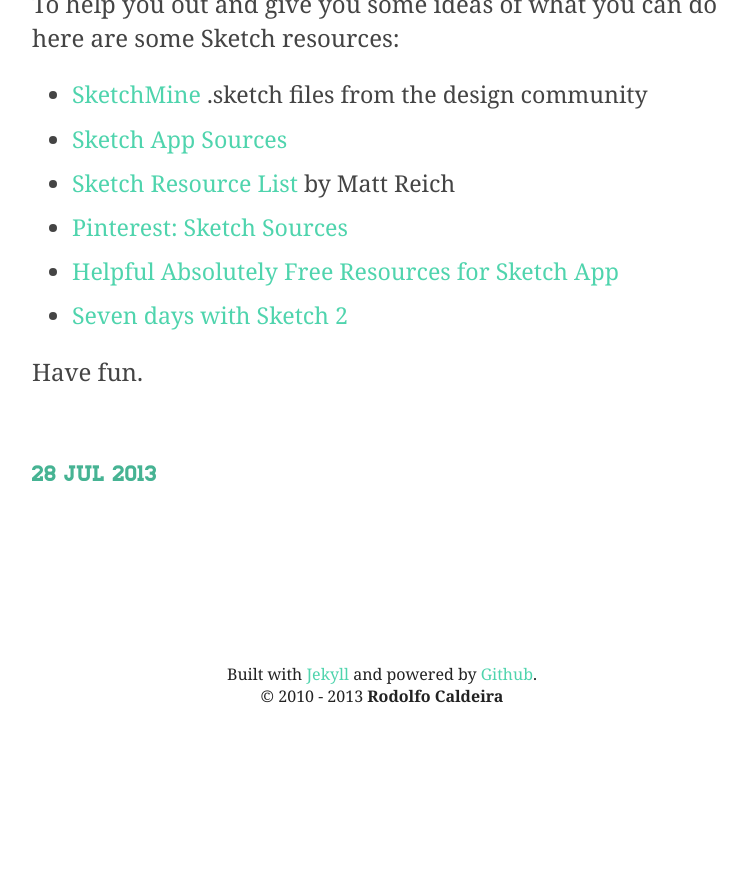
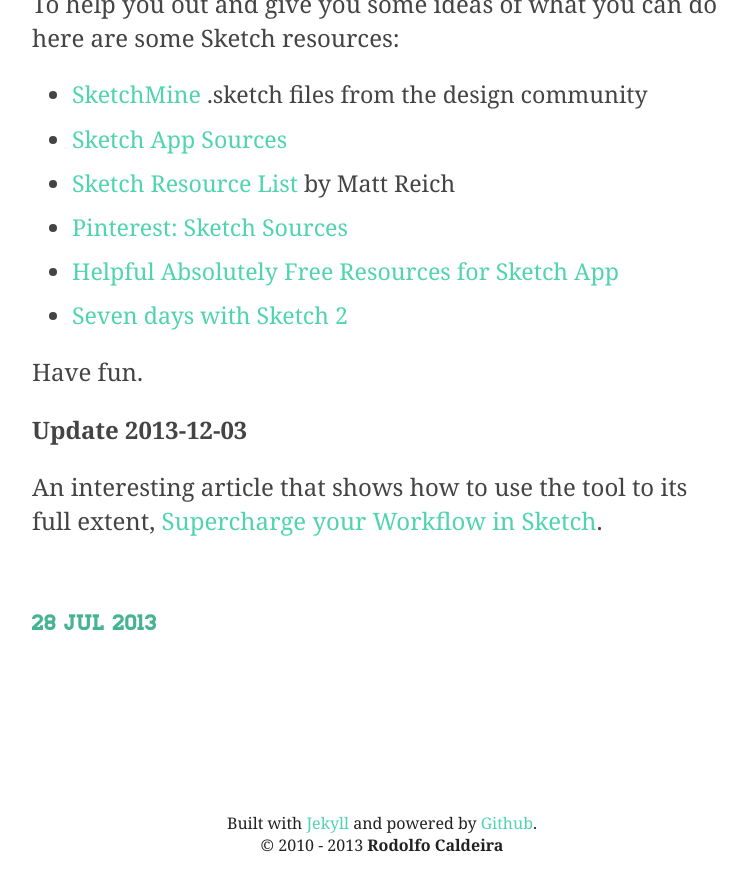
Before and after one commit to rodolfocaldeira/rodolfocaldeira.github.com, a Jekyll site: the page built from _posts/2013-07-28-interesting-bits-9-sketch-app.md, in a window 1280 px wide and 900 px high, scrolled down 1154 px. Shown: the top 891 px of the window, without its empty margins (258-1005 px from the left). Built offline with Jekyll 4.4.1, drawn with Linux system fonts in a browser that asks for light colours; before the commit the page ends 1905 px from its top, so only the background shows below that.

Commit message:
Updated 2013-07-28-interesting-bits-9-sketch-app.md

```diff
--- a/_posts/2013-07-28-interesting-bits-9-sketch-app.md
+++ b/_posts/2013-07-28-interesting-bits-9-sketch-app.md
@@ -25,3 +26,7 @@
 - [Seven days with Sketch 2](http://theindustry.cc/2012/05/08/7-days-with-sketch-2/)
 
 Have fun.
+
+**Update 2013-12-03**
+
+An interesting article that shows how to use the tool to its full extent, [Supercharge your Workflow in Sketch](https://medium.com/design-ux/ebc9e5274845).
```
Also changed, not shown: other parts of _posts/2013-07-28-interesting-bits-9-sketch-app.md (+2 -1 lines).
